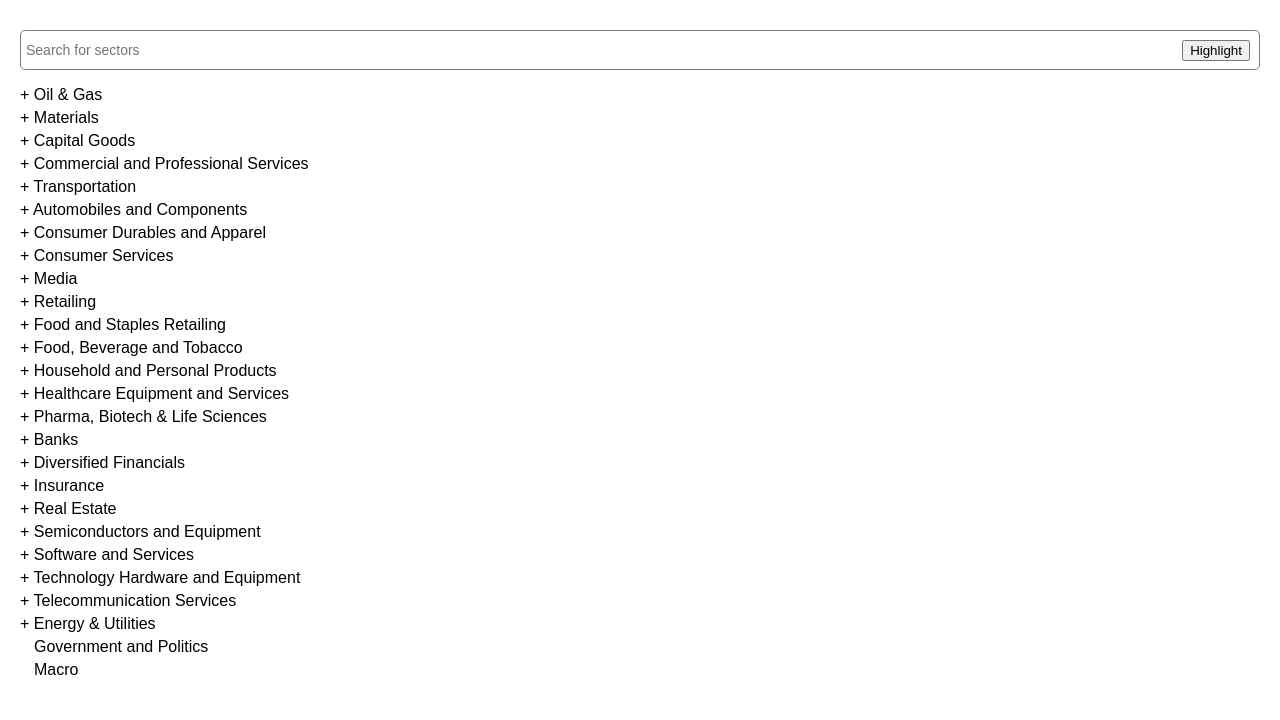
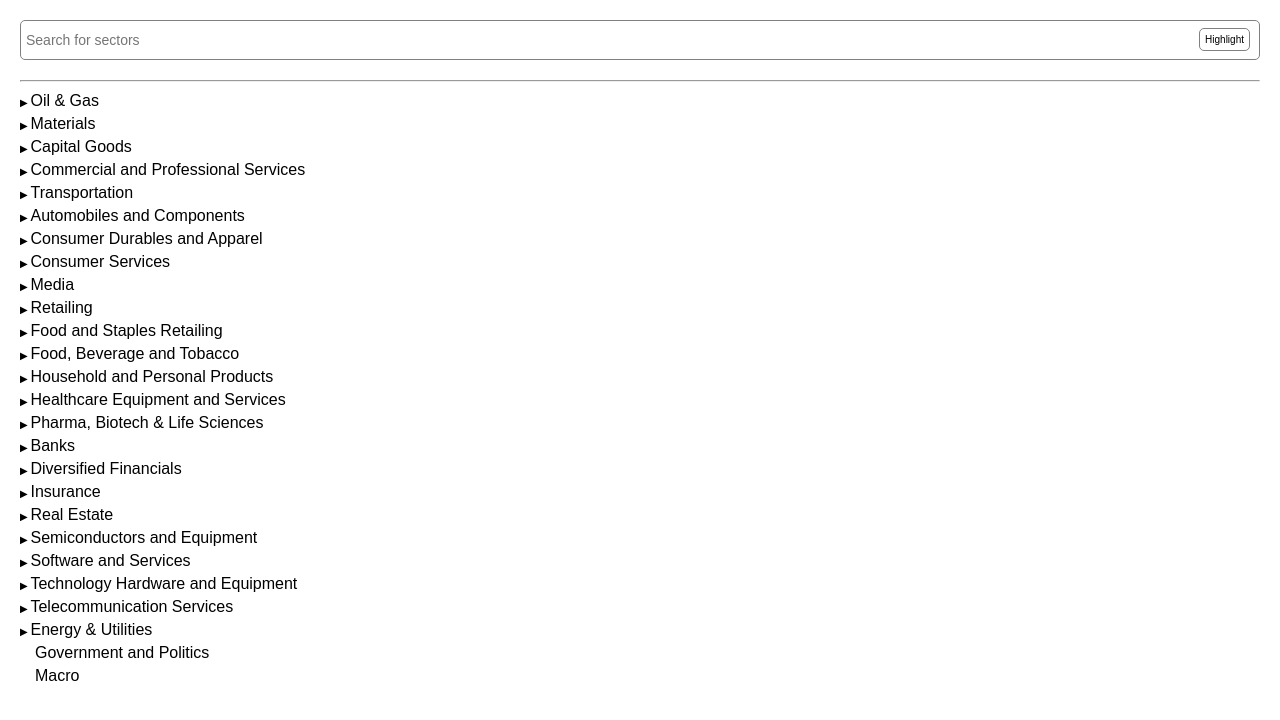
Before and after one commit to sdrissi/front-end-test-solution, a React (Create React App) app: page / in a window 1280 px wide. Shown: the top 720 px of the page. Built offline with nearby package versions, Linux system fonts and the light colour scheme.

Commit message:
Removed base create-react-app style, added flexbox style for scrollable tree and added highlight button

```diff
--- a/src/App.css
+++ b/src/App.css
@@ -1,32 +1,5 @@
 .App {
-    text-align: center;
+    display: flex;
+    flex-flow: column;
+    height: 95vh;
 }
-
-.App-logo {
-    animation: App-logo-spin infinite 20s linear;
-    height: 80px;
-}
-
-.App-header {
-    background-color: #222;
-    height: 150px;
-    padding: 20px;
-    color: white;
-}
-
-.App-title {
-    font-size: 1.5em;
-}
-
-.App-intro {
-    font-size: large;
-}
-
-@keyframes App-logo-spin {
-    from {
-        transform: rotate(0deg);
-    }
-    to {
-        transform: rotate(360deg);
-    }
-}
--- a/src/App.js
+++ b/src/App.js
@@ -60,8 +60,9 @@ class App extends Component {
 
     render() {
         const items = this.state.searchResults ? this.state.searchResults : this.state.items;
-        return <div>
+        return <div className="App">
             <Search onChange={this.handleSearch} placeholder="Search for sectors" timeout={200}/>
+            <hr/>
             <Tree items={items}/>
         </div>;
 
--- a/src/components/Search/Search.js
+++ b/src/components/Search/Search.js
@@ -37,7 +37,7 @@ export default class Search extends Component {
 
     render() {
         const { placeholder } = this.props;
-
+        const { highlight } = this.state;
         return (
             <div className="Search">
                 <input className="Search__input"
@@ -45,7 +45,8 @@ export default class Search extends Component {
                        onChange={this.handleChange}
                        placeholder={placeholder}
                        ref={this.input}/>
-                <button className="Search__button" onClick={this.handleClick}>Highlight</button>
+                <span className={`Search__button ${highlight && "Search__button--isActive"}`}
+                      onClick={this.handleClick}>Highlight</span>
             </div>
         );
     }
--- a/src/components/Search/style.css
+++ b/src/components/Search/style.css
@@ -1,6 +1,5 @@
 .Search {
     position: relative;
-    margin-top: 10px;
 }
 
 .Search__input {
@@ -14,7 +13,18 @@
 }
 
 .Search__button {
+    font-size: 10px;
+    padding: 5px;
     position: absolute;
     right: 10px;
-    top: 10px;
+    top: 8px;
+    border: 1px solid grey;
+    border-radius: 5px;
+    box-sizing: border-box;
+    cursor: pointer;
 }
+
+.Search__button--isActive {
+    background-color: grey;
+    color: white;
+}
--- a/src/components/Tree/TreeElement/style.css
+++ b/src/components/Tree/TreeElement/style.css
@@ -1,6 +1,6 @@
 .TreeElement {
     list-style: none;
-    margin-left: 14px;
+    margin-left: 15px;
     margin-top: 5px;
 
 }
@@ -9,8 +9,12 @@
     margin-left: 0;
 }
 
+.TreeElement__name::before {
+    font-size: 10px;
+}
+
 .TreeElement--hasItems > .TreeElement__name::before {
-    content: "+ ";
+    content: "\25b6  ";
 }
 
 .TreeElement--isExpanded {
@@ -18,7 +22,7 @@
 }
 
 .TreeElement--isExpanded > .TreeElement__name::before {
-    content: "- ";
+    content: "\25bc  ";
 }
 
 .TreeElement__name--highlighted {
--- a/src/components/Tree/style.css
+++ b/src/components/Tree/style.css
@@ -1,7 +1,7 @@
 .Tree {
     list-style: none;
+    padding-left: 0;
+    flex: 1;
+    overflow-y: scroll;
+    margin-top: 0;
 }
-
-.Tree {
-    padding-left: 0;
-}
--- a/src/index.css
+++ b/src/index.css
@@ -3,3 +3,7 @@ body {
     padding: 20px;
     font-family: sans-serif;
 }
+
+hr {
+    margin: 20px 0 5px 0;
+}
```
